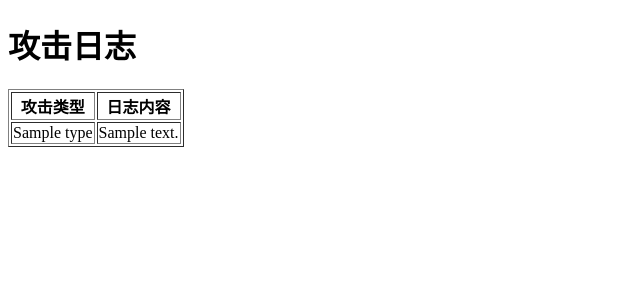
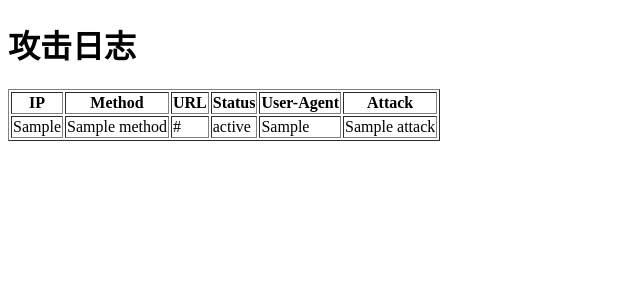
Before and after one commit to pizhu8435-stack/log-analyzer, a Flask app: template templates/index.html in a window 1280 px wide. Shown: the top 300 px of the page, without its empty margins (0-640 px from the left). Run offline with Flask 3, Linux system fonts and the light colour scheme; the template is opened without the code that fills it: most values are stand-ins (such as "Sample title", 1, 10 or a date in 2020); parts of the project's set-up code (start-up, migrations or seed data) failed here and were passed over.

Commit message:
支持真实nginx日志解析

```diff
--- a/app.py
+++ b/app.py
@@ -1,24 +1,32 @@
-from flask import Flask,render_template
+from flask import Flask, render_template
+
+from parser import parse_log
 from detector import detect_attack
 
 app = Flask(__name__)
 
-logs=[]
+logs = []
 
-with open("access.log","r") as f:
+with open("access.log", "r") as f:
+
     for line in f:
-        result = detect_attack(line)
 
-        if result:
-            logs.append({
-                "type": result,
-                "content":line
-            })
+        parsed = parse_log(line)
+
+        if parsed:
+
+            attack = detect_attack(parsed["url"])
+
+            if attack:
+
+                parsed["attack"] = attack
+
+                logs.append(parsed)
 
 @app.route("/")
 def index():
 
-    return render_template("index.html",logs=logs)
+    return render_template("index.html", logs=logs)
 
-if __name__=="__main__":
+if __name__ == "__main__":
     app.run(debug=True)
--- a/templates/index.html
+++ b/templates/index.html
@@ -10,19 +10,29 @@
     <h1>攻击日志</h1>
 
     <table border="1">
+
 <tr>
-            <th>攻击类型</th>
-            <th>日志内容</th>
+    <th>IP</th>
+    <th>Method</th>
+    <th>URL</th>
+    <th>Status</th>
+    <th>User-Agent</th>
+    <th>Attack</th>
 </tr>
 
 {% for log in logs %}
 
 <tr>
-            <td>{{ log.type }}</td>
-            <td>{{ log.content }}</td>
+    <td>{{ log.ip }}</td>
+    <td>{{ log.method }}</td>
+    <td>{{ log.url }}</td>
+    <td>{{ log.status }}</td>
+    <td>{{ log.user_agent }}</td>
+    <td>{{ log.attack }}</td>
 </tr>
 
 {% endfor %}
+
 </table>
 
 </body>
```
Also changed, not shown: detector.py (+5 -5 lines), parse_test.py (added, +9 -0 lines), parser.py (added, +16 -0 lines), 1 other file. Lines whose indentation alone changed are shown as unchanged.
